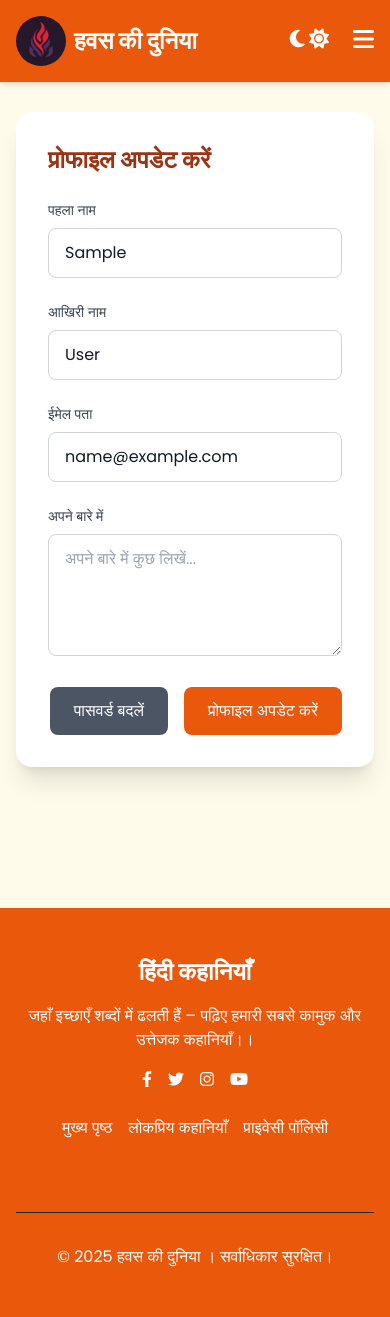
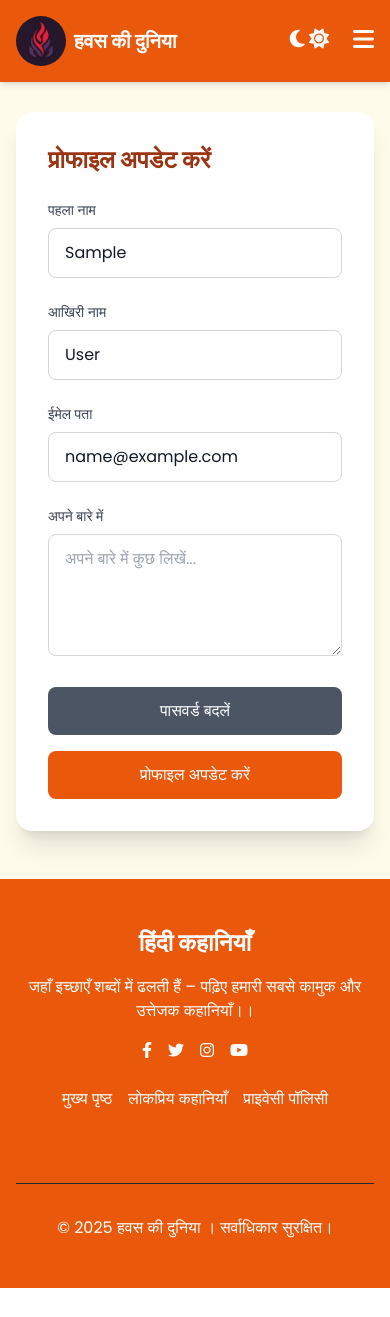
Before and after one commit to soloprinjay/Kam_Vasna, a Django app: page /users/update-profile/ in a window 390 px wide. After the commit the page ends 1288 px from the top, so only its background shows below. Run offline with Django 5.2, Linux system fonts and the light colour scheme; the visitor is signed in with stand-in values (Sample User, id 1); some libraries are stand-ins or nearby versions.

Commit message:
fixed UI issue

```diff
--- a/templates/base.html
+++ b/templates/base.html
@@ -4,7 +4,7 @@
 <head>
     <meta charset="UTF-8">
     <meta name="viewport" content="width=device-width, initial-scale=1.0">
-    <title>हिंदी कहानियाँ</title>
+    <title>Hindi Sex Stories - Hawas ki Duniya</title>
     <script src="https://cdn.tailwindcss.com"></script>
     <script>
         tailwind.config = {
@@ -53,7 +53,7 @@
 {% include 'header.html' %}
 <!-- Navbar end -->
 
-<main class="py-8">
+<main class="pt-8">
     {% block content %}
     {% endblock %}
 </main>
--- a/templates/header.html
+++ b/templates/header.html
@@ -23,7 +23,7 @@
                 <!-- Logo/Site Name -->
                  <div class="flex items-center gap-2">
                     <img src="{% static 'images/logo.png' %}" height="50px" width="50px" class="rounded-full" alt="">
-                    <div class="text-2xl font-bold">हवस की दुनिया</div>
+                    <div class="sm:text-2xl text-xl font-bold">हवस की दुनिया</div>
                 </div>
 
                 <!-- Search Bar -->
--- a/templates/stories.html
+++ b/templates/stories.html
@@ -19,7 +19,7 @@
 
     <div class="container mx-auto px-4 relative z-10">
         <div class="max-w-4xl mx-auto text-center">
-            <h1 class="text-4xl md:text-5xl font-bold mb-4">
+            <h1 class="sm:text-4xl text-3xl md:text-5xl font-bold mb-4">
                 {% if search_query %}
                     "{{ search_query }}" के लिए खोज परिणाम
                 {% else %}
@@ -206,9 +206,10 @@
                             </div>
 
                             <a href="{% url 'blog:story_detail' slug=story.slug %}"
-                            class="w-full mt-4 block bg-orange-600 dark:bg-dark-bg hover:bg-orange-700 dark:hover:bg-dark-accent text-orange-600 dark:text-white text-center px-4 py-2 rounded-lg text-sm font-medium transition duration-300">
+                            class="w-full mt-4 block bg-orange-600 dark:bg-dark-bg hover:bg-orange-700 dark:hover:bg-dark-accent text-white text-center px-4 py-2 rounded-lg text-sm font-medium transition duration-300">
                                 पूरी कहानी पढ़ें
                             </a>
+
                         </div>
                     </div>
                 </div>
--- a/templates/update_profile.html
+++ b/templates/update_profile.html
@@ -59,14 +59,14 @@
                               placeholder="अपने बारे में कुछ लिखें...">{{ user.self_info|default:'' }}</textarea>
                 </div>
 
-                <!-- Submit Button -->
-                <div class="flex justify-end space-x-4">
+               <!-- Submit Button -->
+                <div class="flex flex-col sm:flex-row justify-center gap-4">
                     <a href="{% url 'users:change_password' %}"
-                       class="px-6 py-3 bg-gray-600 dark:bg-gray-700 text-white rounded-lg hover:bg-gray-700 dark:hover:bg-gray-800 focus:outline-none focus:ring-2 focus:ring-offset-2 focus:ring-gray-500 dark:focus:ring-gray-600 transition duration-300">
+                    class="inline-flex items-center justify-center px-6 py-3 bg-gray-600 dark:bg-gray-700 text-white rounded-lg hover:bg-gray-700 dark:hover:bg-gray-800 focus:outline-none focus:ring-2 focus:ring-offset-2 focus:ring-gray-500 dark:focus:ring-gray-600 transition duration-300">
                         पासवर्ड बदलें
                     </a>
                     <button type="submit"
-                            class="px-6 py-3 bg-orange-600 dark:bg-dark-accent text-white rounded-lg hover:bg-orange-700 dark:hover:bg-dark-accent-hover focus:outline-none focus:ring-2 focus:ring-offset-2 focus:ring-orange-500 dark:focus:ring-dark-accent transition duration-300">
+                            class="inline-flex items-center justify-center px-6 py-3 bg-orange-600 dark:bg-dark-accent text-white rounded-lg hover:bg-orange-700 dark:hover:bg-dark-accent-hover focus:outline-none focus:ring-2 focus:ring-offset-2 focus:ring-orange-500 dark:focus:ring-dark-accent transition duration-300">
                         प्रोफाइल अपडेट करें
                     </button>
                 </div>
```
Also changed, not shown: templates/home.html (+5 -11 lines), templates/story_detail.html (+10 -10 lines).
